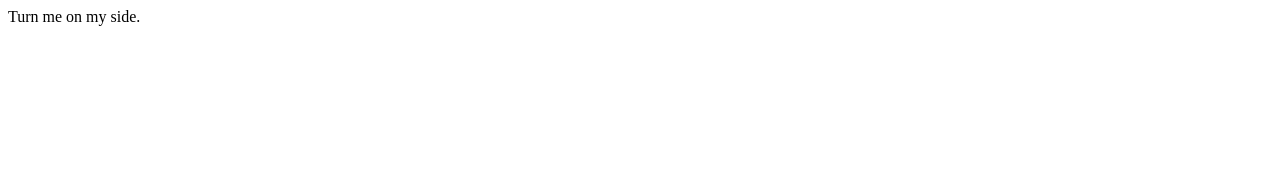
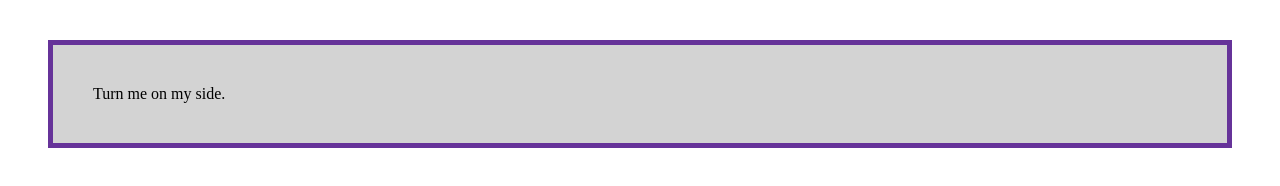
Before and after one commit to Gitthuma/writing-modes-and-logical-properties-task-1, a plain HTML site: page index.html in a window 1280 px wide. Drawn offline with Linux system fonts and the light colour scheme.

Commit message:
Added style.css with Test your skills: Writing Modes and Logical Properties-Task One starter code and linked it to index.html

```diff
--- /dev/null
+++ b/css/style.css
@@ -0,0 +1,6 @@
+.box {
+  border: 5px solid rebeccapurple;
+  background-color: lightgray;
+  padding: 40px;
+  margin: 40px;
+}
--- a/index.html
+++ b/index.html
@@ -5,6 +5,7 @@
     <meta http-equiv="X-UA-Compatible" content="IE=edge">
     <meta name="viewport" content="width=device-width, initial-scale=1.0">
     <title>Writing Modes and Logical Properties-Task One</title>
+    <link rel="stylesheet" href="css/style.css">
 </head>
 <body>
     <div class="box">Turn me on my side.</div>
```
